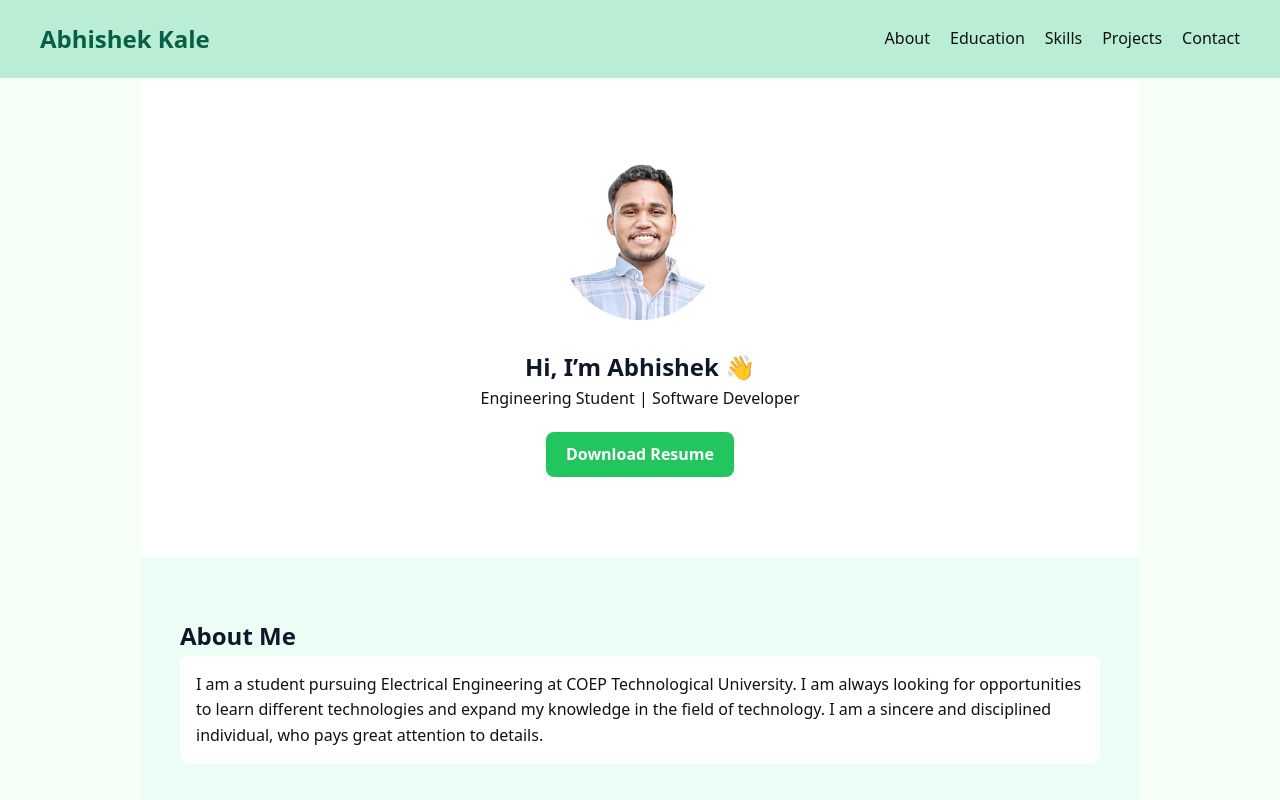
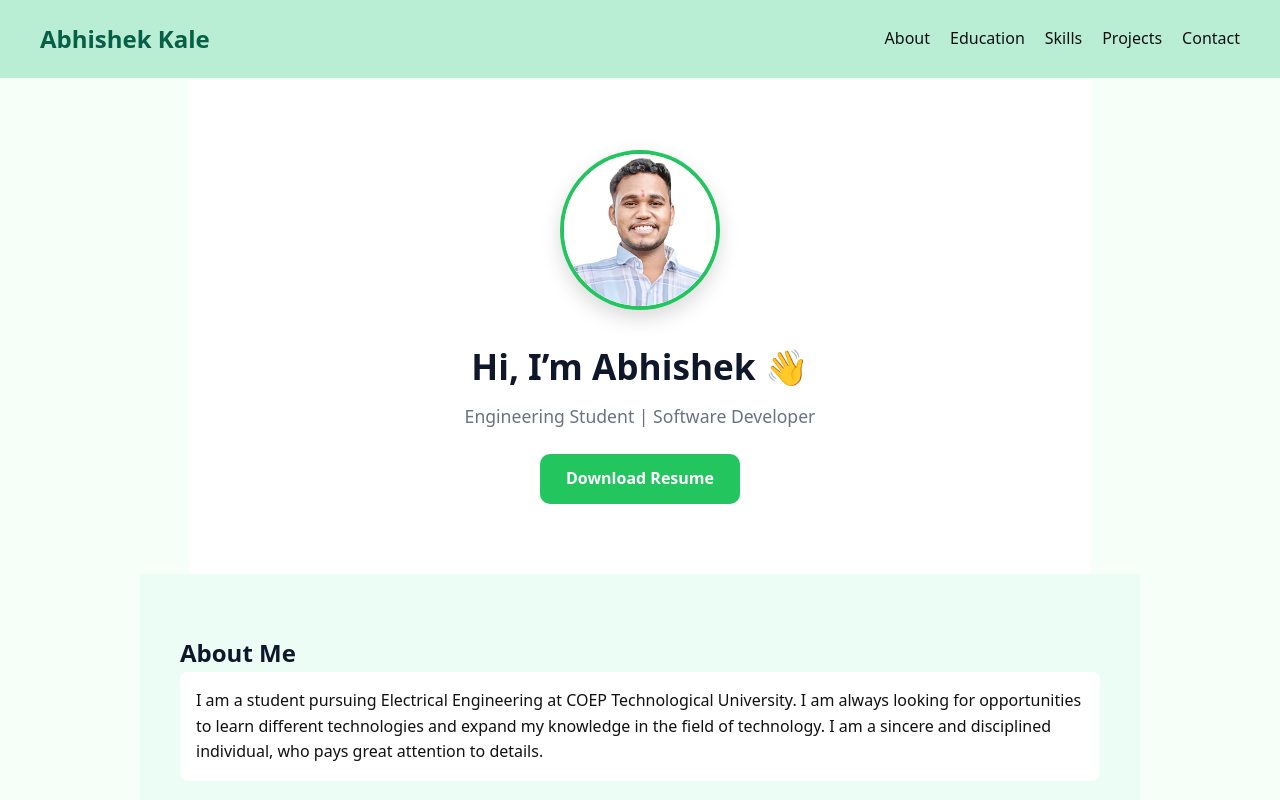
Before and after one commit to Abhishek10946/portfolio, a React (Vite) app: page / in a window 1280 px wide. Shown: the top 800 px of the page. Built offline with nearby package versions, Linux system fonts and the light colour scheme.

Commit message:
Refactor Hero component styles and content

```diff
--- a/src/components/Hero.jsx
+++ b/src/components/Hero.jsx
@@ -3,18 +3,22 @@ export default function Hero() {
     <section style={styles.hero}>
       <img
         src="/images/profile.jpeg"
-        alt="Profile"
+        alt="Abhishek Kale Profile"
         style={styles.image}
       />
 
-      <h1>Hi, I’m Abhishek 👋</h1>
-      <p>Engineering Student | Software Developer</p>
+      <h1 style={styles.title}>Hi, I’m Abhishek 👋</h1>
+      <p style={styles.subtitle}>
+        Engineering Student | Software Developer
+      </p>
 
       <a
         href="/resume/Abhishek_Kale_S_D_2026.pdf"
         target="_blank"
         rel="noopener noreferrer"
         style={styles.button}
+        onMouseOver={(e) => (e.target.style.background = "#16a34a")}
+        onMouseOut={(e) => (e.target.style.background = "#22c55e")}
       >
         Download Resume
       </a>
@@ -24,26 +28,43 @@ export default function Hero() {
 
 const styles = {
   hero: {
-    padding: "80px 20px",
-    textAlign: "center"
+    padding: "70px 16px",
+    textAlign: "center",
+    maxWidth: "900px",
+    margin: "0 auto",
   },
+
   image: {
     width: "160px",
     height: "160px",
     borderRadius: "50%",
     objectFit: "cover",
     marginBottom: "20px",
-    borderColor: "green"
+    border: "4px solid #22c55e",
+    boxShadow: "0 8px 20px rgba(0,0,0,0.15)",
   },
+
+  title: {
+    fontSize: "2.2rem",
+    fontWeight: "700",
+    marginBottom: "8px",
+  },
+
+  subtitle: {
+    fontSize: "1.1rem",
+    color: "#6b7280",
+  },
+
   button: {
     display: "inline-block",
-    marginTop: "20px",
-    padding: "10px 20px",
+    marginTop: "24px",
+    padding: "12px 26px",
     background: "#22c55e",
     color: "#ffffff",
-    borderRadius: "8px",
+    borderRadius: "10px",
     fontWeight: "600",
     textDecoration: "none",
-    cursor: "pointer"
-  }
+    cursor: "pointer",
+    transition: "background 0.3s ease, transform 0.2s ease",
+  },
 };
```
